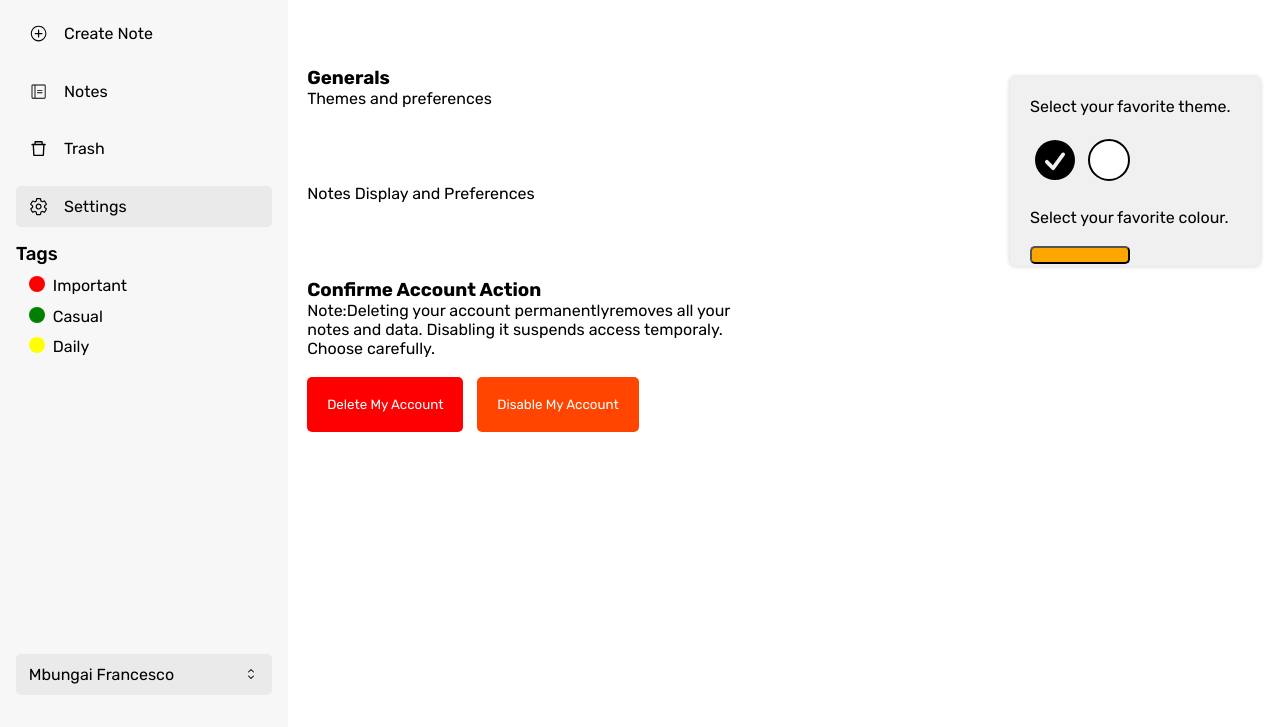
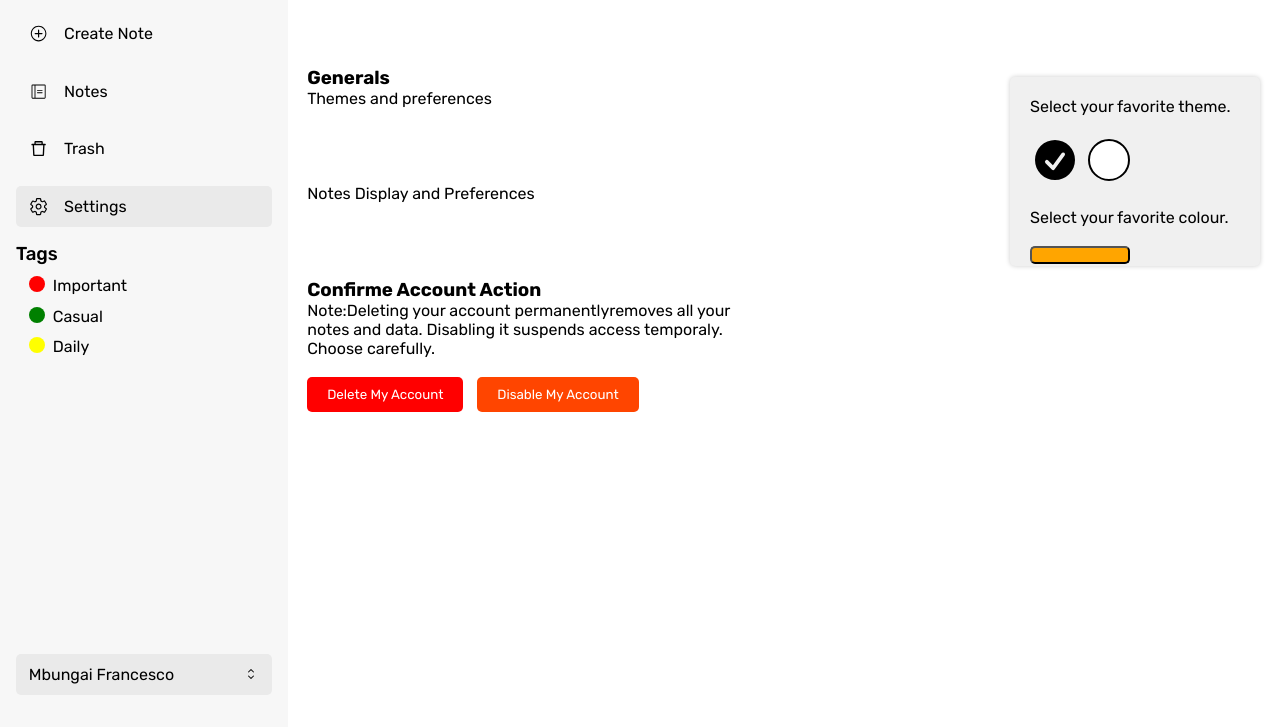
Before and after one commit to Mbungai-Francesco/sji_ing3isi_group8_web_en, a website: page html/settings.html in a window 1280 px wide. Shown: the part 73-800 px from the top of the page. Drawn offline with nearby package versions, Linux system fonts and the light colour scheme.

Commit message:
modified:   style/css/settings.css

```diff
--- a/style/css/settings.css
+++ b/style/css/settings.css
@@ -9,7 +9,7 @@
 .button-container-1 button{
   background-color: red;
   color: white;
-  padding: 20px 20px;
+  padding: 10px 20px;
   border: none;
   border-radius: 5px;
   margin-right: 10px;
```
